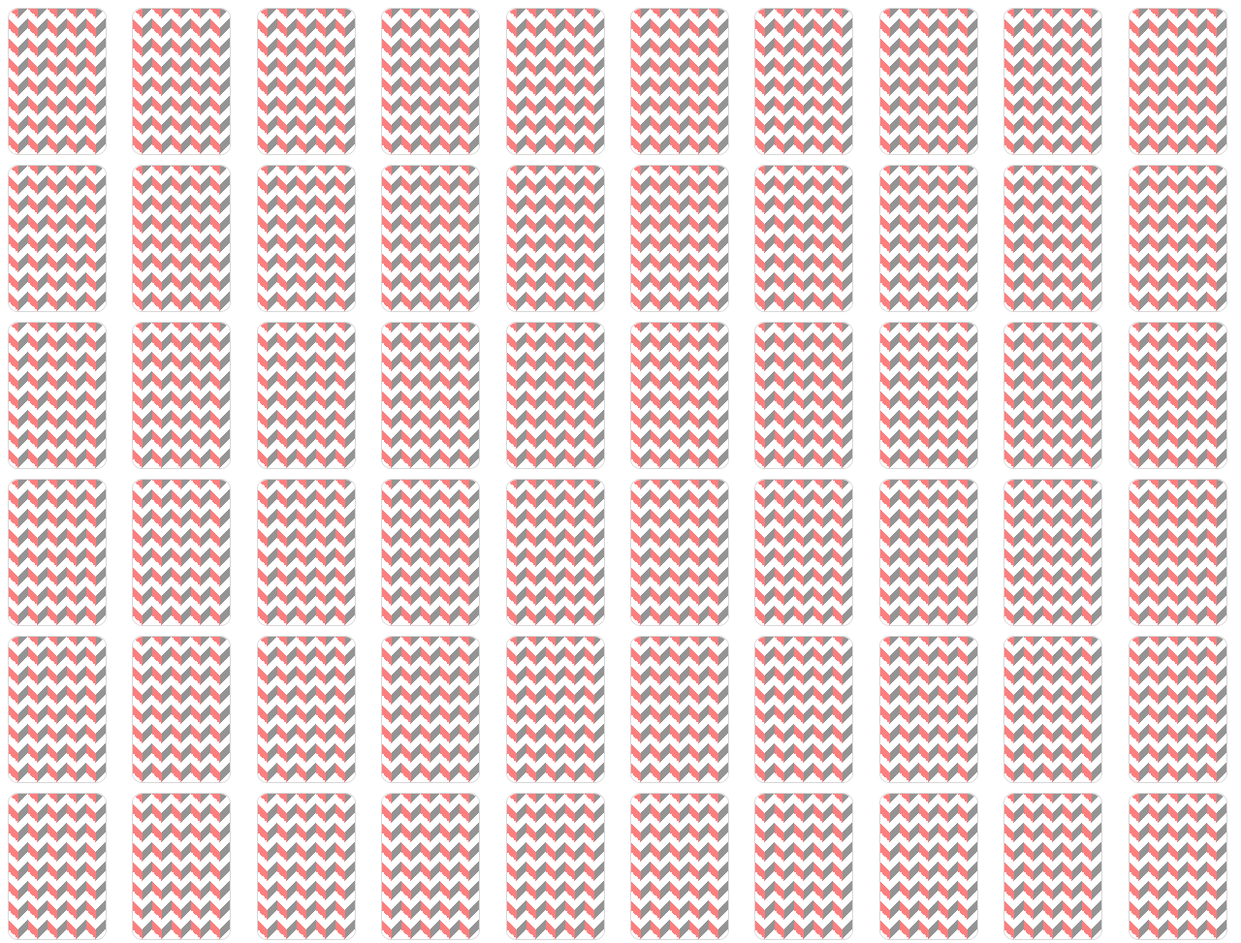
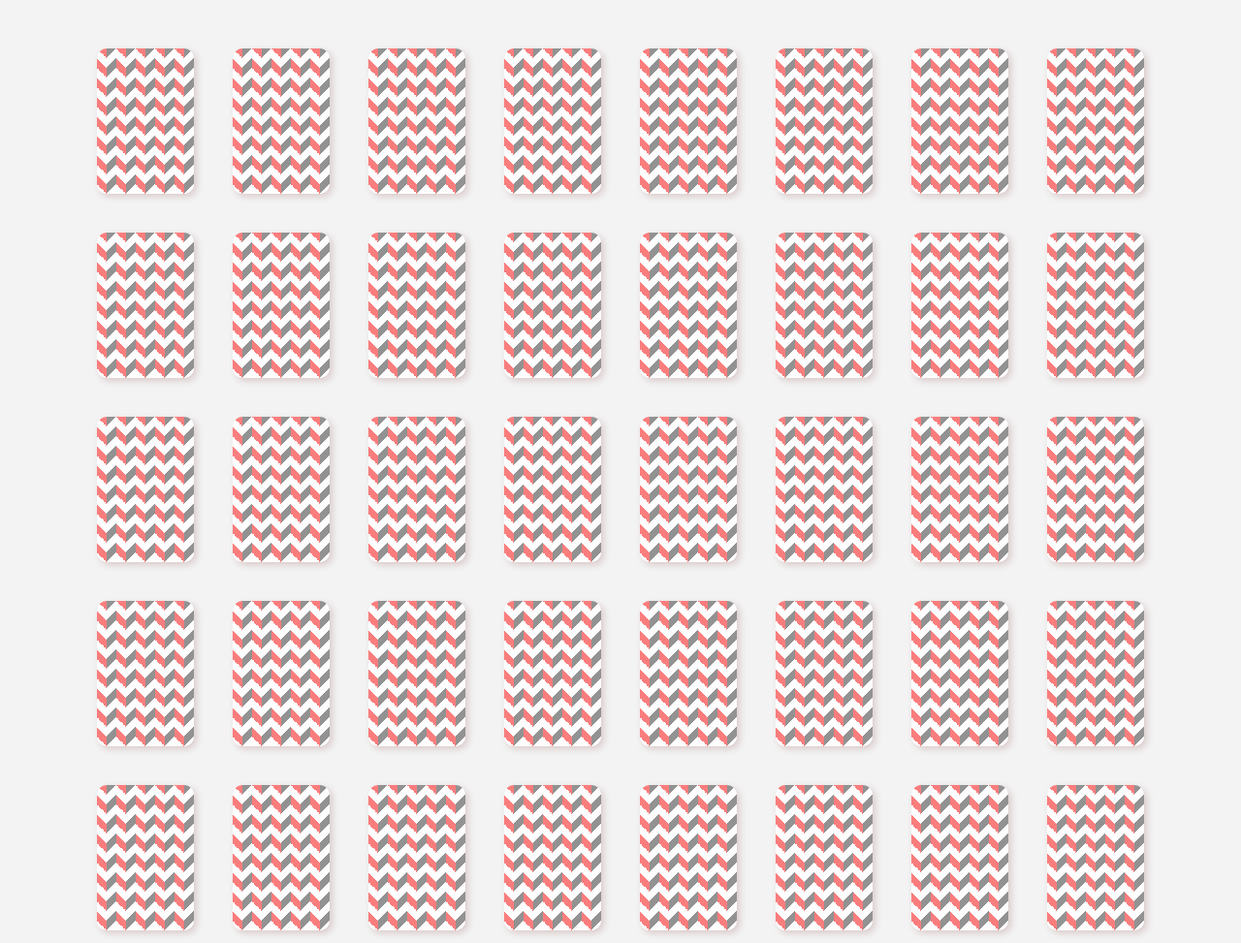
Before and after one commit to alternadiva/Deck-of-Cards, a plain HTML site: page index.html in a window 1280 px wide. Shown: the top 973 px of the page at 97% size. Drawn offline with Linux system fonts and the light colour scheme.

Commit message:
add style to body and cards

```diff
--- a/style.css
+++ b/style.css
@@ -1,9 +1,14 @@
+body {
+  background-color: rgb(243, 243, 243);
+  margin: 50px 100px 50px 100px;
+}
+
 #deck {
   display: inline-grid;
   width: 100%;
-  grid-template-columns: repeat(10, 1fr);
-  column-gap: 20px;
-  row-gap: 10px;
+  grid-template-columns: repeat(8, 1fr);
+  column-gap: 40px;
+  row-gap: 40px;
   perspective: 1000px;
 }
 
@@ -11,23 +16,21 @@
   cursor: pointer;
   width: 100px;
   height: 150px;
-  border: 1px solid rgba(0, 0, 0, 0.158);
   border-radius: 10px;
+  box-shadow: 3px 3px 7px rgba(119, 46, 46, 0.2);
   position: relative;
   transform-style: preserve-3d;
   transform: scale(1);
-  transition: transform 0.5s;
+  transition: transform 0.6s;
 }
 
 .cards:active {
-  transform: scale(0.99);
-  transition: transform 0.5s;
+  transform: scale(0.6);
 }
 
 .front-face {
-  display: block;
-  margin-left: auto;
-  margin-right: auto;
+  background-color: white;
+  border-radius: inherit;
   position: absolute;
   backface-visibility: hidden;
   transform: rotateY(180deg);
```
